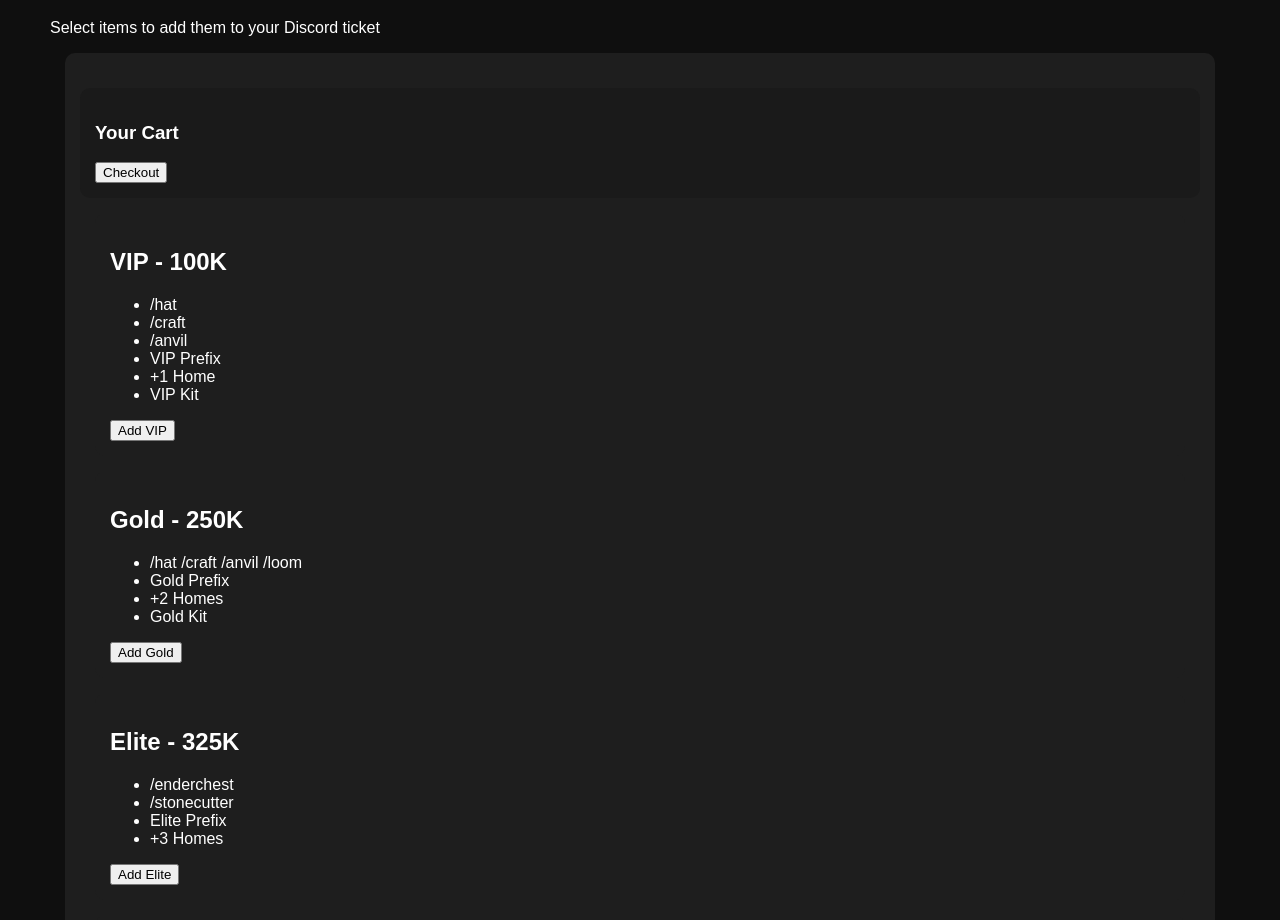
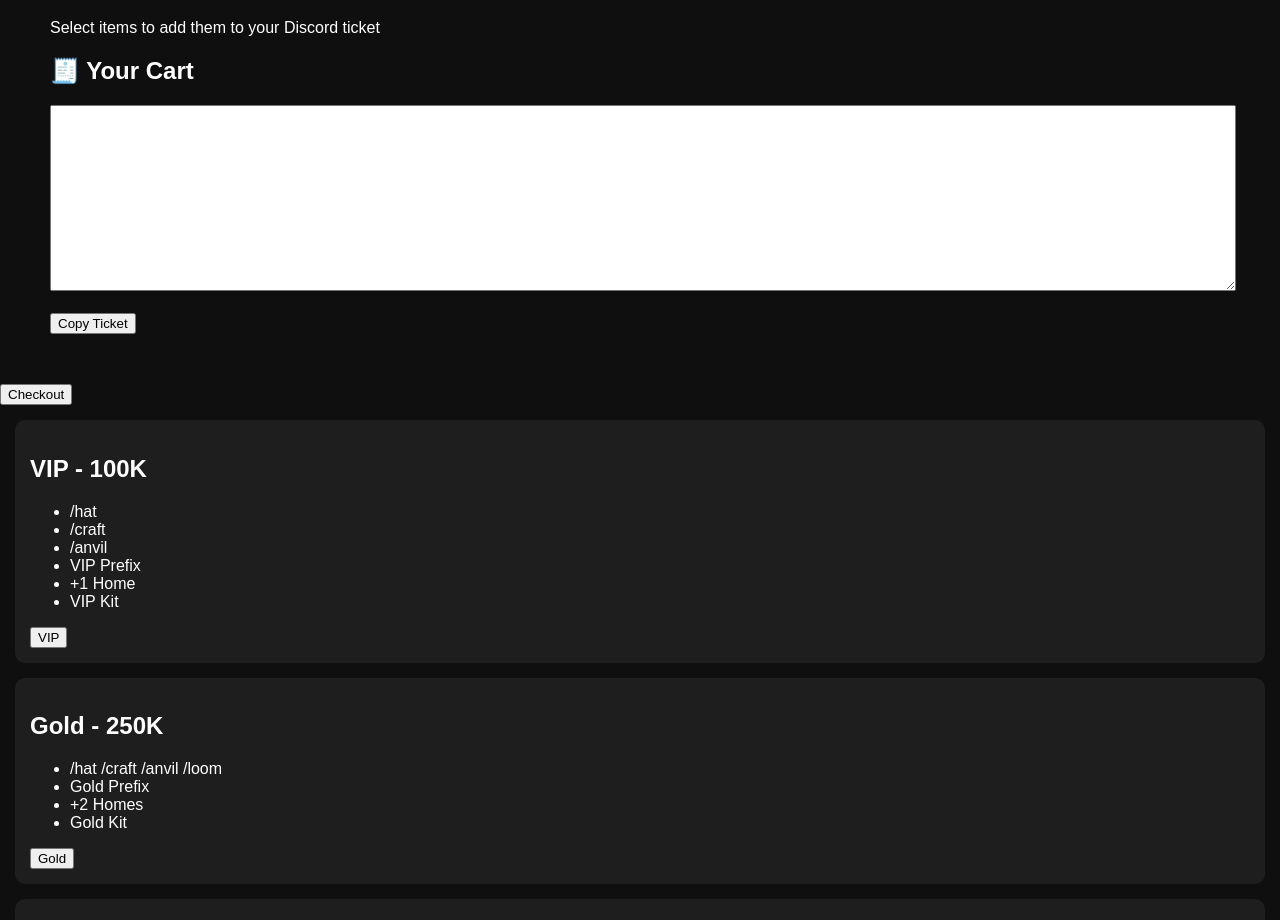
Before and after one commit to mahanahanah/Leafyshop, a plain HTML site: page store.html in a window 1280 px wide. Shown: the part 172-1092 px from the top of the page. Drawn offline with Linux system fonts and the light colour scheme.

Commit message:
Update store.html

```diff
--- a/store.html
+++ b/store.html
@@ -33,10 +33,13 @@
 <p>Select items to add them to your Discord ticket</p>
 
 <!-- CART -->
-<div class="rank">
-<div class="cart">
-  <h3>Your Cart</h3>
-  <ul id="cartList"></ul>
+<h2>🧾 Your Cart</h2>
+
+<textarea id="ticketBox" rows="12" style="width:100%;"></textarea>
+
+<br><br>
+<button onclick="copyTicket()">Copy Ticket</button>
+</div>
 
   <button onclick="checkout()">Checkout</button>
 </div>
@@ -52,7 +55,7 @@
   <li>+1 Home</li>
   <li>VIP Kit</li>
 </ul>
-<button onclick="addToCart('VIP - 100K')">Add VIP</button>
+<button onclick="addToCart('VIP - 100K')">VIP</button>
 </div>
 
 <div class="rank">
@@ -63,7 +66,7 @@
   <li>+2 Homes</li>
   <li>Gold Kit</li>
 </ul>
-<button onclick="addToCart('Gold - 250K')">Add Gold</button>
+<button onclick="addToCart('Gold - 250K')">Gold</button>
 </div>
 
 <div class="rank">
@@ -74,7 +77,7 @@
   <li>Elite Prefix</li>
   <li>+3 Homes</li>
 </ul>
-<button onclick="addToCart('Elite - 325K')">Add Elite</button>
+<button onclick="addToCart('Elite - 325K')">Elite</button>
 </div>
 
 <div class="rank">
@@ -84,7 +87,7 @@
   <li>No RTP cooldown</li>
   <li>All perks unlocked</li>
 </ul>
-<button onclick="addToCart('Sponsor - 1.25M')">Add Sponsor</button>
+<button onclick="addToCart('Sponsor - 1.25M')">Sponsor</button>
 </div>
 
 <!-- KEYS -->
```
